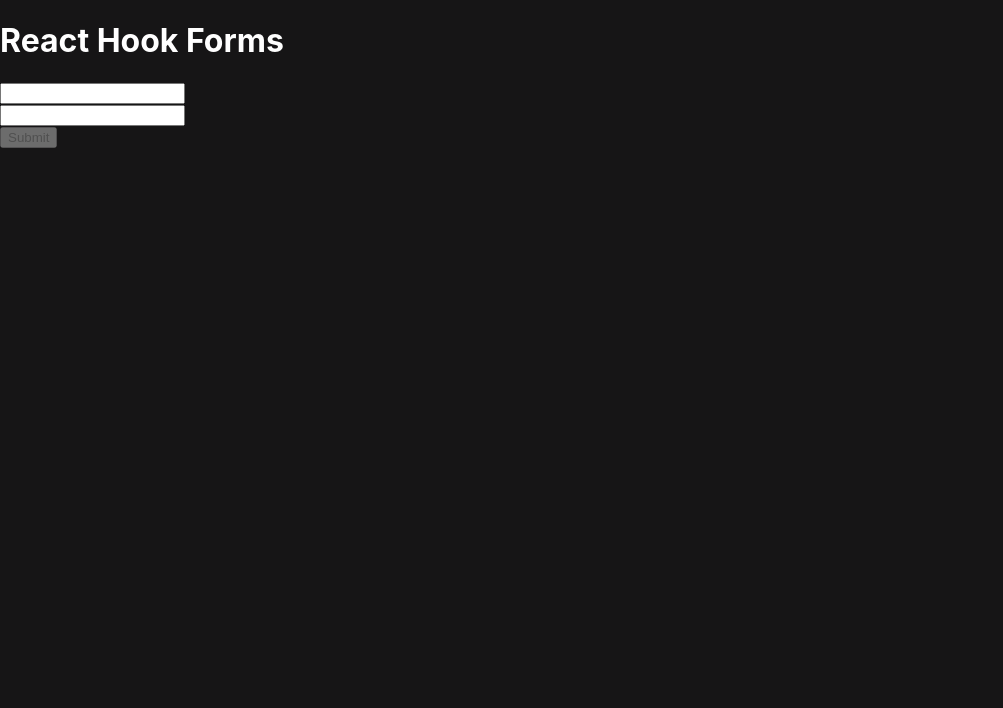
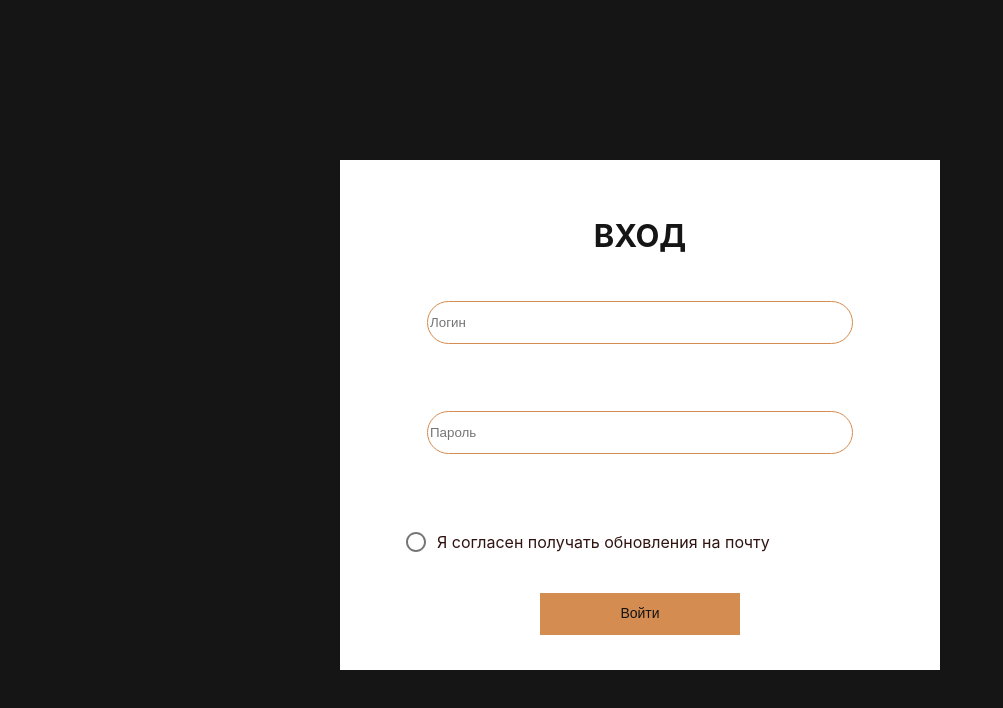
Before and after one commit to 3metil/module-react, a React (Create React App) app: page /enterance in a window 1280 px wide. Shown: the top 708 px of the page, without its empty margins (0-1003 px from the left). Built offline with nearby package versions, Linux system fonts and the light colour scheme.

Commit message:
Enterance page

```diff
--- a/src/pages/Enterance.js
+++ b/src/pages/Enterance.js
@@ -1,5 +1,11 @@
 import React from 'react';
-import {useForm} from 'react-hook-form'
+import './Enterance.scss'
+
+import {useForm, useWatch} from 'react-hook-form'
+import Checkbox from '@material-ui/core/Checkbox';
+import CircleCheckedFilled from '@material-ui/icons/CheckCircle';
+import CircleUnchecked from '@material-ui/icons/RadioButtonUnchecked';
+
 
 export default function Enterance () {
 const {
@@ -14,18 +20,30 @@ const {
 });
 
 const onSubmit = (data) => {
-    alert(JSON.stringify(data))
-    reset()
+
+   let login = JSON.stringify(data.login)
+   let password =  JSON.stringify(data.password)
+   let passwordStorage = localStorage.getItem(JSON.stringify(data.login))
+   if (password === passwordStorage) {
+    alert('success')
+   } else {
+    alert('fail')
+   }
 }
+return (
+<div className='form-enterance__page-wrap'>
+<div className='form-enterance__page'>
 
-return (
-<div className='App'>
-<h1>React Hook Forms</h1>
+<h1 className='form-enterance__label'>Вход</h1>
 <form onSubmit={handleSubmit(onSubmit)}>
+
+
+<div className='form-enterance__input-wrap'>
 <label>
-<input
-    {...register('firstName', {
+<input className='form-enterance__login' placeholder='Логин'
+    {...register('login', {
         required: "Поле обязательно для заполнения",
+        formState: { errors },
         minLength: {
             value: 5,
             message: 'Минимум 5 символов',
@@ -34,184 +52,38 @@ return (
 />
 </label>
 <div>
-    {errors?.firstName && <p>{errors?.firstName?.message || 'Error'}</p>}
+<p className="form-enterance__login-error">{errors?.login?.message || ''}</p>
 </div>
 
 <label>
-<input
-    {...register('lastName', {
+<input className='form-enterance__password' type="password" placeholder='Пароль'
+    {...register('password', {
         required: "Поле обязательно для заполнения",
+        formState: { errors },
         minLength: {
-            value: 5,
-            message: 'Минимум 5 символов',
+            value: 8,
+            message: 'Минимум 8 символов',
         }
     })}
 />
+<p className="form-enterance__password-error">{errors?.password?.message || ''}</p>
 </label>
-<div>
-    {errors?.firstName && <p>{errors?.lastName?.message || 'Error'}</p>}
+<div></div>
 </div>
-    <input type="submit" disabled={!isValid}/>
+<div className='form-enterance__checkbox-wrap'>
+<Checkbox
+  icon={<CircleUnchecked />}
+  checkedIcon={<CircleCheckedFilled />
+
+  }
+/>
+<div>Я согласен получать обновления на почту</div>
+</div>
+    <div className='form-enterance__input-wrap'>
+    <button className='form-enterance__input-button' onClick={handleSubmit}>Войти</button>
+    </div>
 </form>
 </div>
-
+</div>
 )
 }
-
-
-
-
-
-
-
-
-
-
-
-
-
-
-
-
-
-
-
-
-
-
-
-
-
-
-
-
-
-
-
-// const {
-
-// } = useForm();
-// const Enterance = () => {
-//     return (
-//         <div className="page-content-enterance">
-//         <div className="form-enterance">
-//             <div className="form-enterance__header">Вход</div>
-
-//             <div className="form-enterance__email-wrap">
-//                 <div className="form-enterance__email-label">Email</div>
-//                 <div className="form-enterance__email-input">
-
-//                     <input type="text" className="form-enterance__email_input" placeholder="johndoe@email.com"></input>
-//             </div>
-//                 <div className="form-enterance__email-error"></div></div>
-//             <div className="form-enterance__password-wrap">
-//                 <div className="form-enterance__password-label">Пароль</div>
-//                 <div className="form-enterance__password-input">
-//                     <input type="password" className="form-enterance__password_input" placeholder="********"></input>
-//                 </div>
-//                 <div className="form-enterance__password-error"></div></div>
-//             <div className="form-enterance__agreement">
-//                 <input className="form-enterance__agreement-checkbox" type="checkbox"></input>
-//                 <div className="form-enterance__agreement-label">Я согласен с Правилами пользования приложением</div>
-//             </div>
-//            <div className="form-enterance__button-wrap">
-//             <div className="form-enterance__agreement-error"></div>
-//             <button className="form-enterance__button" >Вход</button>
-
-//         </div>
-
-//             <div className="form-enterance__enterance-wrap">
-//                 <div className="form-enterance__registration-link">Еще не зарегистрированы?</div>
-//             </div></div></div>
-//     );
-// };
-
-// window.onload=function() {
-
-// let collectionBtns = document.querySelector('.form-enterance__button');
-
-// collectionBtns.addEventListener('click', (e) => {
-
-//     let email = document.querySelector('.form-enterance__email_input').value;
-//     let email__form = document.querySelector('.form-enterance__email_input');
-//     let emailError = document.querySelector('.form-enterance__email-error');
-//     let pass = document.querySelector('.form-enterance__password_input').value;
-//     let pass__form = document.querySelector('.form-enterance__password_input');
-//     let passError = document.querySelector('.form-enterance__password-error');
-//     let agreement = document.querySelector('.form-enterance__agreement-checkbox').checked;
-//     let agreement__label = document.querySelector('.form-enterance__agreement-label')
-//     let agreementError = document.querySelector('.form-enterance__agreement-error');
-//     // let users = {};
-
-//     if (email === '') {
-//         emailError.style.color = 'red';
-//         emailError = 'Поле обязательно для заполнения';
-//         document.querySelector('.form-enterance__email-error').textContent = emailError;
-//         email__form.style.borderColor='red';
-
-
-//     } else {
-//         console.log(email)
-//         // document.querySelector('.form__email-error').textContent = ''
-//         email__form.style.borderColor = 'black';
-
-//         if (email.includes('@') === false)  {
-//             emailError.style.color = 'red';
-//             emailError = 'Invalid e-mail';
-//             document.querySelector('.form-enterance__email-error').textContent = emailError;
-//             email__form.style.borderColor='red';
-//         } else {
-
-//             document.querySelector('.form-enterance__email-error').textContent = 'Поле обязательно для заполнения'
-//             emailError.style.color = 'white'
-//             email__form.style.borderColor = 'black';
-//     }
-//     }
-
-
-
-//     if (pass === '') {
-//         pass__form.style.borderColor='red';
-//         passError.style.color = 'red';
-//         passError = 'Поле обязательно для заполнения';
-//         document.querySelector('.form-enterance__password-error').textContent = passError;
-//     } else {
-//         document.querySelector('.form-enterance__password-error').textContent = ''
-//         pass__form.style.borderColor = 'black';
-
-//         if (pass.length < 8) {
-//             pass__form.style.borderColor='red';
-//             passError.style.color = 'red';
-//             passError = 'Пароль должен быть не менее 8 символов';
-//             document.querySelector('.form-enterance__password-error').textContent = passError;
-//         } else {
-//             console.log(pass)
-//             // document.querySelector('.form__password-error').textContent = ''
-//             pass__form.style.borderColor = 'black';
-//             passError.style.color = 'black';
-//             }
-//         }
-//     if (agreement === false) {
-//         agreementError.style.color = 'red';
-//         agreementError = 'Поле обязательно для заполнения';
-//         agreement__label.style.color = 'red';
-//         document.querySelector('.form-enterance__agreement-error').textContent = agreementError;
-//     } else {
-//         document.querySelector('.form-enterance__agreement-error').textContent = ''
-//         agreementError.style.color = 'black';
-//         agreement__label.style.color = 'black';
-//     }
-
-
-//       if(localStorage.getItem(email,pass)){
-//         if (agreement === true) {
-//         // window.location.replace('success.html')
-//     }
-//       } else {
-//         alert('Неудачный вход')
-//       }
-
-// })
-// }
-
-// export default Enterance;
--- a/src/pages/Enterance.scss
+++ b/src/pages/Enterance.scss
@@ -0,0 +1,89 @@
+p {
+    height: 35px;
+
+}
+
+.form-enterance {
+
+background-image: url(../../public/images/entregBackground.png);
+
+display: flex;
+
+height: 100%;
+width: 100%;
+
+&__page {
+    background-color: #fff;
+    color: #301411;
+    width: 600px;
+    height: 510px;
+    margin-top: 20vh;
+
+    &-wrap {
+
+        display: flex;
+        align-items: center;
+        justify-content: center;
+
+    }
+}
+
+&__label {
+    font-weight: 700;
+    font-size: 31px;
+    line-height: 38px;
+    text-transform: uppercase;
+    color: #161516;
+    text-align: center;
+    padding: 36px 0px 25px 0px;
+}
+
+&__checkbox-wrap {
+    align-items: center;
+    margin: 0px 0px 30px 55px;
+    display: flex;
+}
+
+&__login {
+    border: 1px solid #D58C51;
+    border-radius: 61px;
+    width: 420px;
+    margin: 0px 0px auto 0px;
+    line-height: 39px;
+
+}
+
+&__input-wrap {
+    width: 100%;
+    text-align: center;
+
+}
+
+&__password {
+    border: 1px solid #D58C51;
+    border-radius: 61px;
+    width: 420px;
+    margin: 0px 0px auto 0px;
+    line-height: 39px;
+
+}
+
+
+&__input-button {
+    width: 200px;
+    height: 42px;
+    background: #D58C51;
+    font-weight: 400;
+    font-size: 14px;
+    line-height: 17px;
+    border: none;
+    color: #131313;
+
+}
+
+&__input-wrap {
+    width: 100%;
+    margin: 0 auto;
+
+}
+}
--- a/src/pages/Registration.scss
+++ b/src/pages/Registration.scss
@@ -15,8 +15,8 @@ width: 100%;
 &__page {
     background-color: #fff;
     color: #301411;
-    width: 560px;
-    height: 530px;
+    width: 600px;
+    height: 510px;
     margin-top: 20vh;
 
     &-wrap {
```
